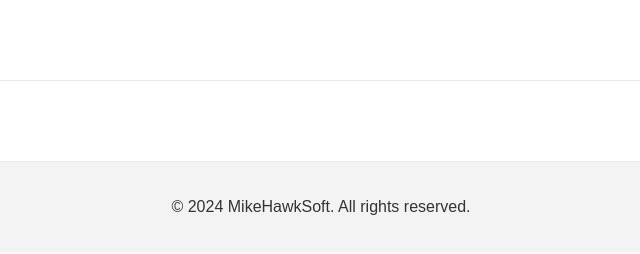
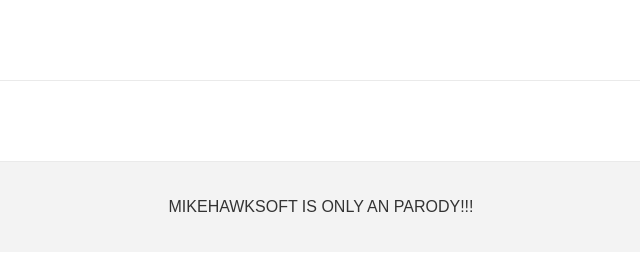
Before and after one commit to MikeHawkSoft/MikeHawkSoft.github.io, a plain HTML site: page products.html in a window 1280 px wide. Shown: the full height of the page, 319-959 px from the left. Drawn offline with Linux system fonts and the light colour scheme.

Commit message:
Update products.html

```diff
--- a/products.html
+++ b/products.html
@@ -123,7 +123,7 @@
 </div>
 
 <footer>
-    <p>&copy; 2024 MikeHawkSoft. All rights reserved.</p>
+    <p>MIKEHAWKSOFT IS ONLY AN PARODY!!!</p>
 </footer>
 
 <script>
```
